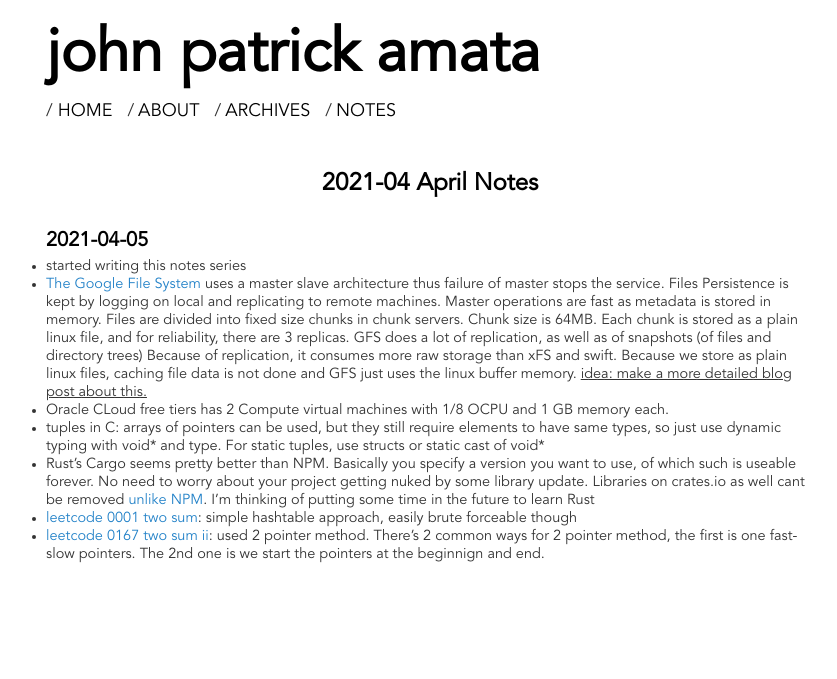
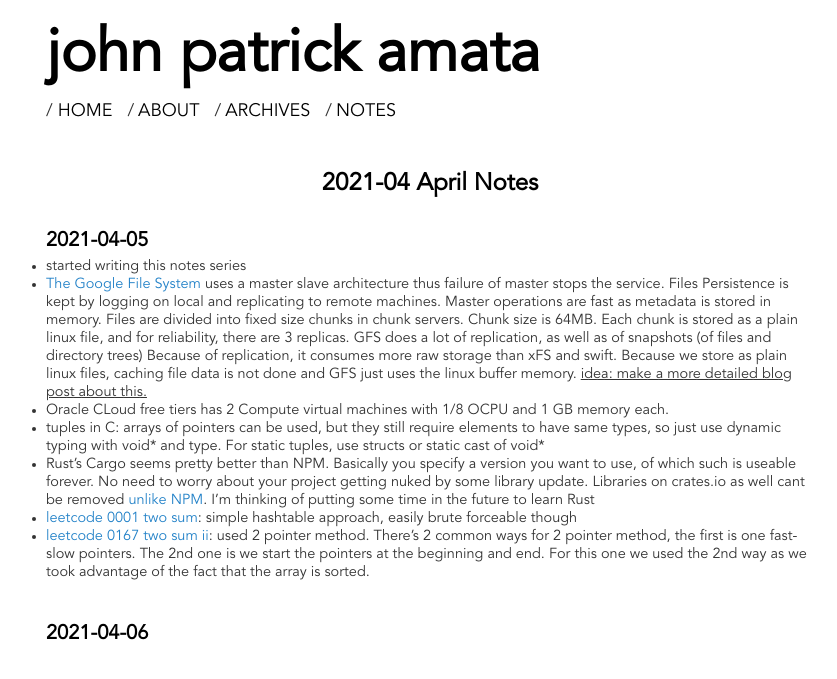
Before and after one commit to jpamata/jpamata.github.io, a Jekyll site: the page built from notes/2021/04.md, in a window 1280 px wide. Shown: the top 679 px of the page, without its empty margins (210-1047 px from the left). Built offline with Jekyll 4.4.1, drawn with Linux system fonts in a browser that asks for light colours.

Commit message:
Update 04.md

```diff
--- a/notes/2021/04.md
+++ b/notes/2021/04.md
@@ -15,4 +15,6 @@ title: April 2021
 - tuples in C: arrays of pointers can be used, but they still require elements to have same types, so just use dynamic typing with void* and type. For static tuples, use structs or static cast of void*
 - Rust's Cargo seems pretty better than NPM. Basically you specify a version you want to use, of which such is useable forever. No need to worry about your project getting nuked by some library update. Libraries on crates.io as well cant be removed <a href="https://www.theregister.com/2016/03/23/npm_left_pad_chaos/">unlike NPM</a>. I'm thinking of putting some time in the future to learn Rust
 - [leetcode 0001 two sum](https://leetcode.com/problems/two-sum/): simple hashtable approach, easily brute forceable though
-- [leetcode 0167 two sum ii](https://leetcode.com/problems/two-sum-ii-input-array-is-sorted/): used 2 pointer method. There's 2 common ways for 2 pointer method, the first is one fast-slow pointers. The 2nd one is we start the pointers at the beginnign and end.
+- [leetcode 0167 two sum ii](https://leetcode.com/problems/two-sum-ii-input-array-is-sorted/): used 2 pointer method. There's 2 common ways for 2 pointer method, the first is one fast-slow pointers. The 2nd one is we start the pointers at the beginning and end. For this one we used the 2nd way as we took advantage of the fact that the array is sorted.
+
+## 2021-04-06
```
